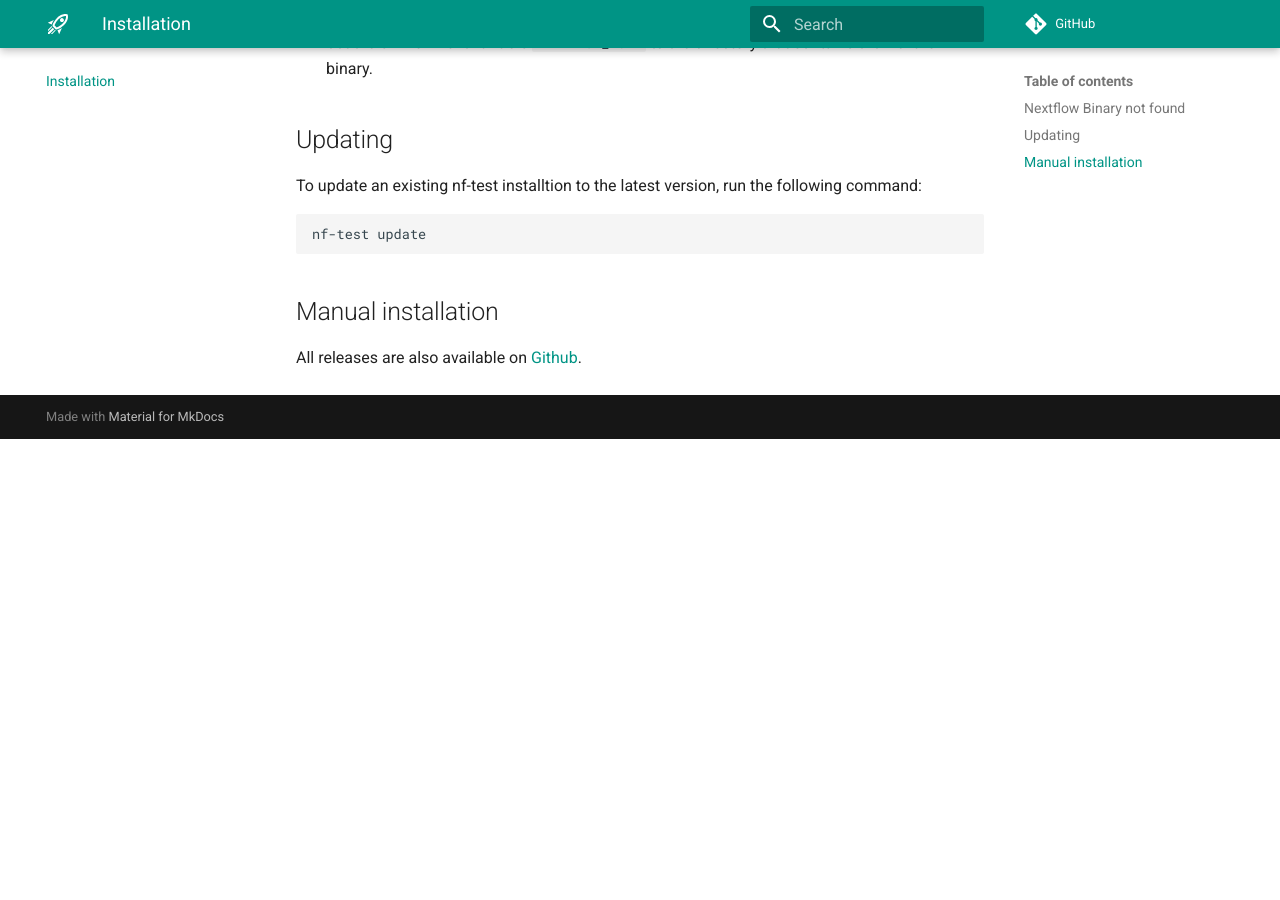
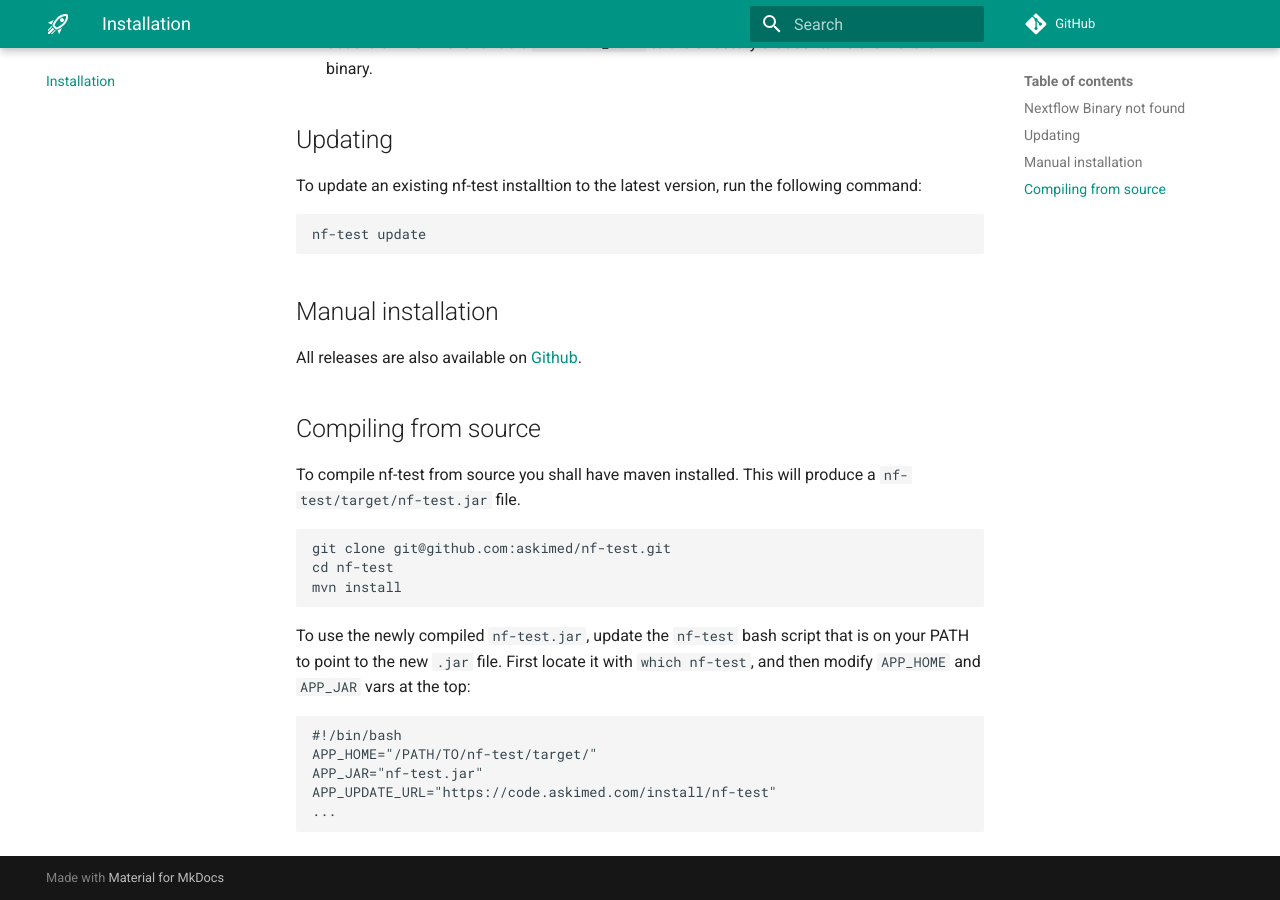
Before and after one commit to askimed/nf-test, an MkDocs documentation site: the page built from docs/installation.md, in a window 1280 px wide and 900 px high, scrolled down 1268 px. Built offline with MkDocs 1.6.1 and Material for MkDocs 9.7.7, drawn with Linux system fonts in a browser that asks for light colours; comment, search, counter and statistics services are not loaded; before the commit the page ends 1707 px from its top, so only the background shows below that.

Commit message:
Minor documentation update (#53)
* minor fix to documentation

* add section on compiling

Co-authored-by: i.pieniak <i.pieniak@achillestx.com>

````diff
--- a/docs/installation.md
+++ b/docs/installation.md
@@ -68,3 +68,20 @@ nf-test update
 ## Manual installation
 
 All releases are also available on [Github](https://github.com/askimed/nf-test/releases).
+
+## Compiling from source
+To compile nf-test from source you shall have maven installed. This will produce a `nf-test/target/nf-test.jar` file.
+```
+git clone git@github.com:askimed/nf-test.git
+cd nf-test
+mvn install
+```
+To use the newly compiled `nf-test.jar`, update the `nf-test` bash script that is on your PATH to point to the new `.jar` file.
+First locate it with `which nf-test`, and then modify `APP_HOME` and `APP_JAR` vars at the top:
+```
+#!/bin/bash
+APP_HOME="/PATH/TO/nf-test/target/"
+APP_JAR="nf-test.jar"
+APP_UPDATE_URL="https://code.askimed.com/install/nf-test"
+...
+```
````
Also changed, not shown: README.md (+17 -0 lines), docs/assertions/libraries.md (+2 -2 lines).
